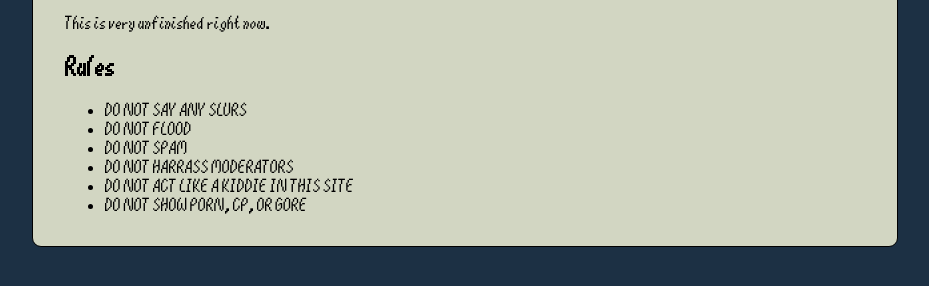
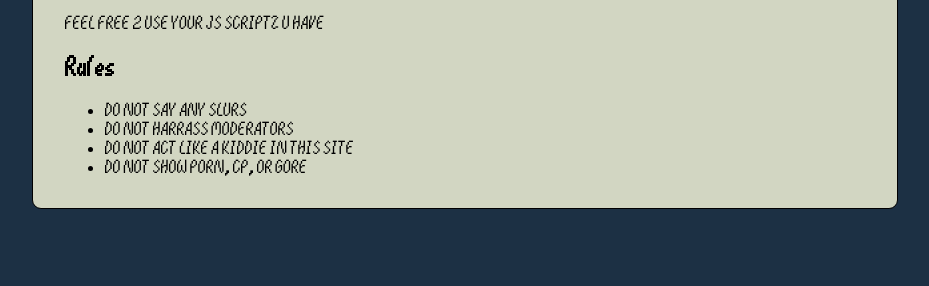
Before and after one commit to GreenwaveStudios/marginworld, a website: page frontend/rules.html in a window 1280 px wide. Shown: the part 376-662 px from the top of the page, without its empty margins (175-1104 px from the left). Drawn offline with Linux system fonts and the light colour scheme.

Commit message:
Update rules.html

```diff
--- a/frontend/rules.html
+++ b/frontend/rules.html
@@ -63,13 +63,11 @@ body {
 <h1>MarginWORLD</h1>
 <p>MARGINWORLD HAS A SET OF RULES, AND BONZI.GAY DOESNT! LOL! BREAK THEM = KICK OR BAN. HERE THEY ARE:</p>
 
-This is very unfinished right now.
+FEEL FREE 2 USE YOUR JS SCRIPTZ U HAVE
 
 <h2>Rules</h2>
 <ul>
   <li>DO NOT SAY ANY SLURS</li>
-  <li>DO NOT FLOOD</li>
- <li>DO NOT SPAM</li>
  <li>DO NOT HARRASS MODERATORS</li>
  <li>DO NOT ACT LIKE A KIDDIE IN THIS SITE</li>
   <li>DO NOT SHOW PORN, CP, OR GORE</li>
```
